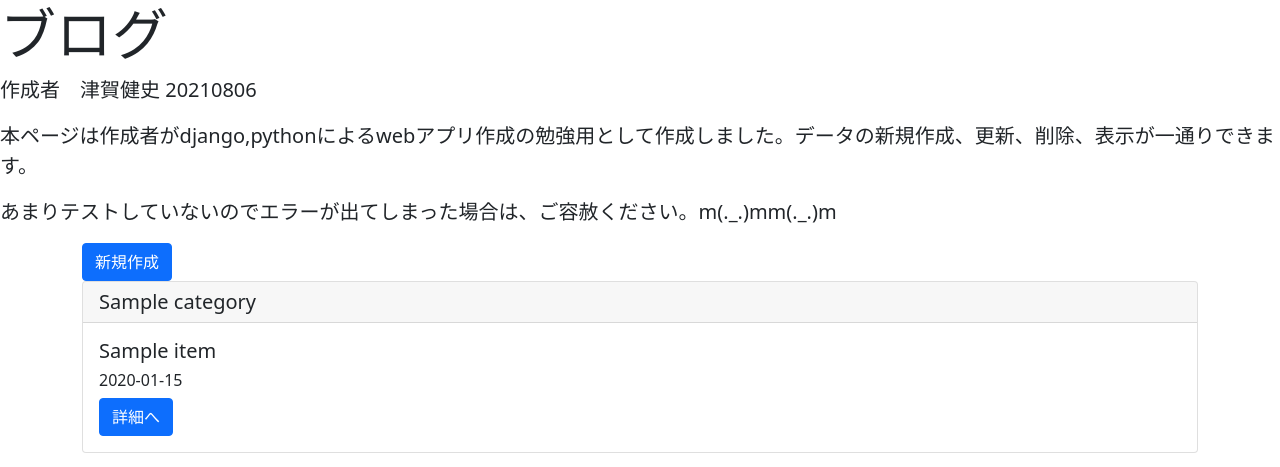
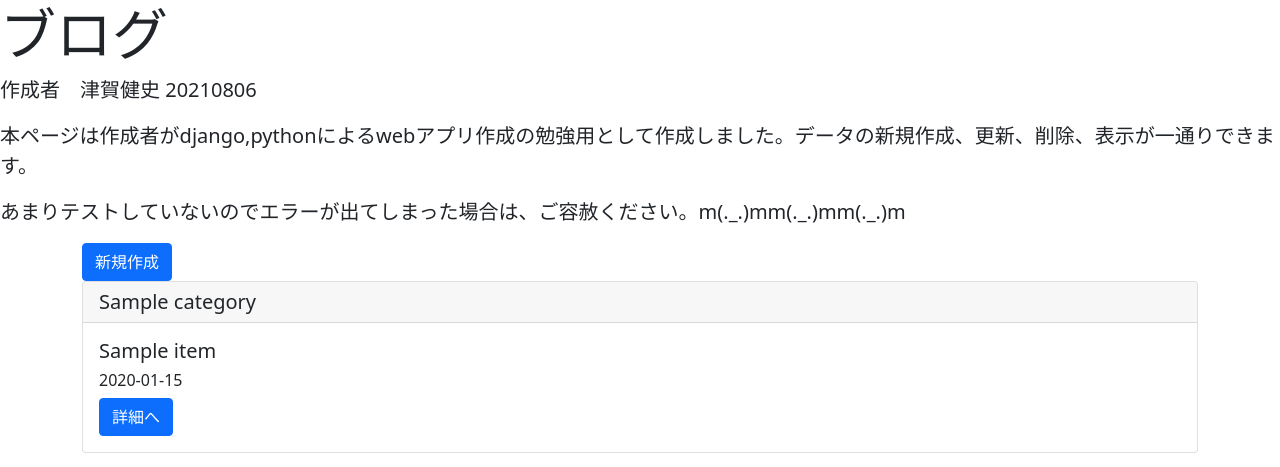
Before and after one commit to tsugat/blogproject, a Django app: template templates/list.html in a window 1280 px wide. Shown: the top 467 px of the page. Run offline with Django 3.2, Linux system fonts and the light colour scheme; the template is opened without the code that fills it: most values are stand-ins (such as "Sample title", 1, 10 or a date in 2020).

Commit message:
motonoblogprojectdekousihin-------

```diff
--- a/templates/list.html
+++ b/templates/list.html
@@ -17,7 +17,7 @@
         <h1 class="display-4">ブログ</h1>
         <p class="lead">作成者　津賀健史 20210806</p>
         <p class="lead">本ページは作成者がdjango,pythonによるwebアプリ作成の勉強用として作成しました。データの新規作成、更新、削除、表示が一通りできます。</p>
-        <p class="lead">あまりテストしていないのでエラーが出てしまった場合は、ご容赦ください。m(._.)mm(._.)m</p>
+        <p class="lead">あまりテストしていないのでエラーが出てしまった場合は、ご容赦ください。m(._.)mm(._.)mm(._.)m</p>
     </div>
     {% endblock header %}
     {% block content %}
```
